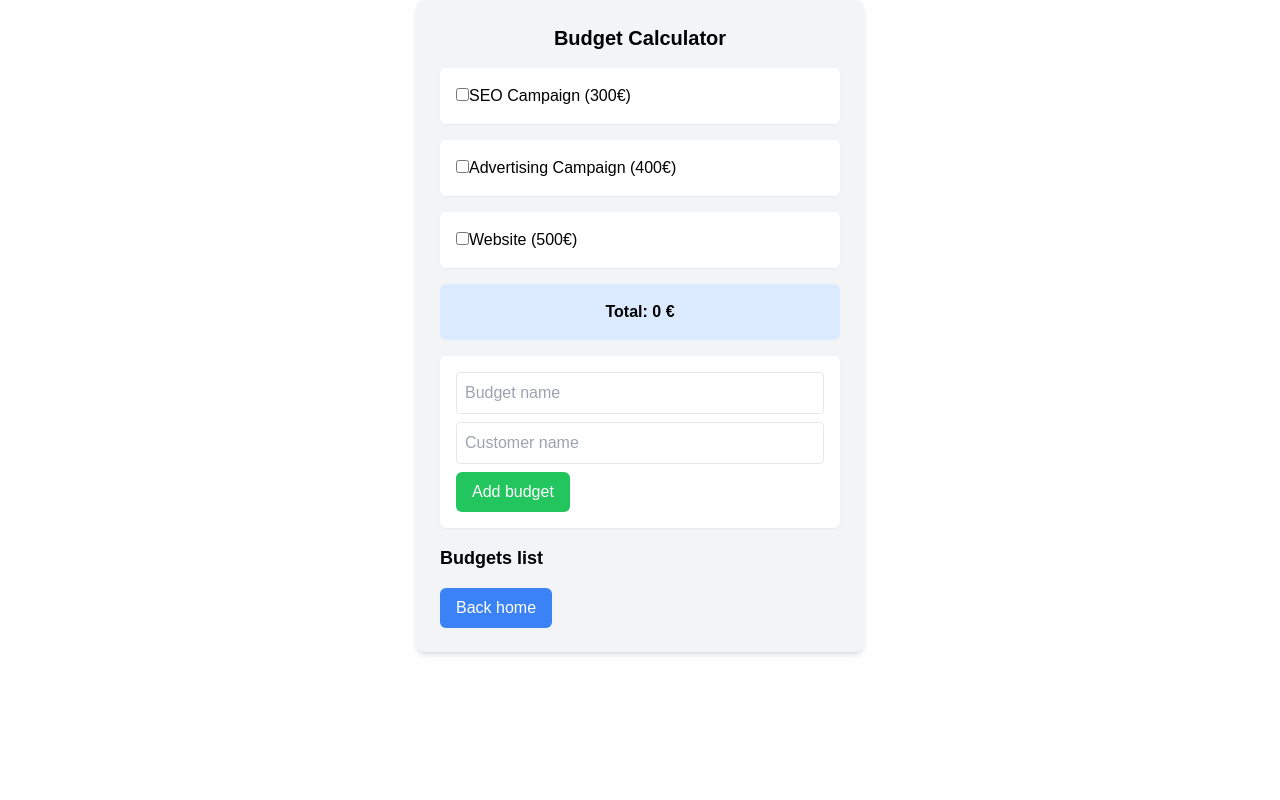
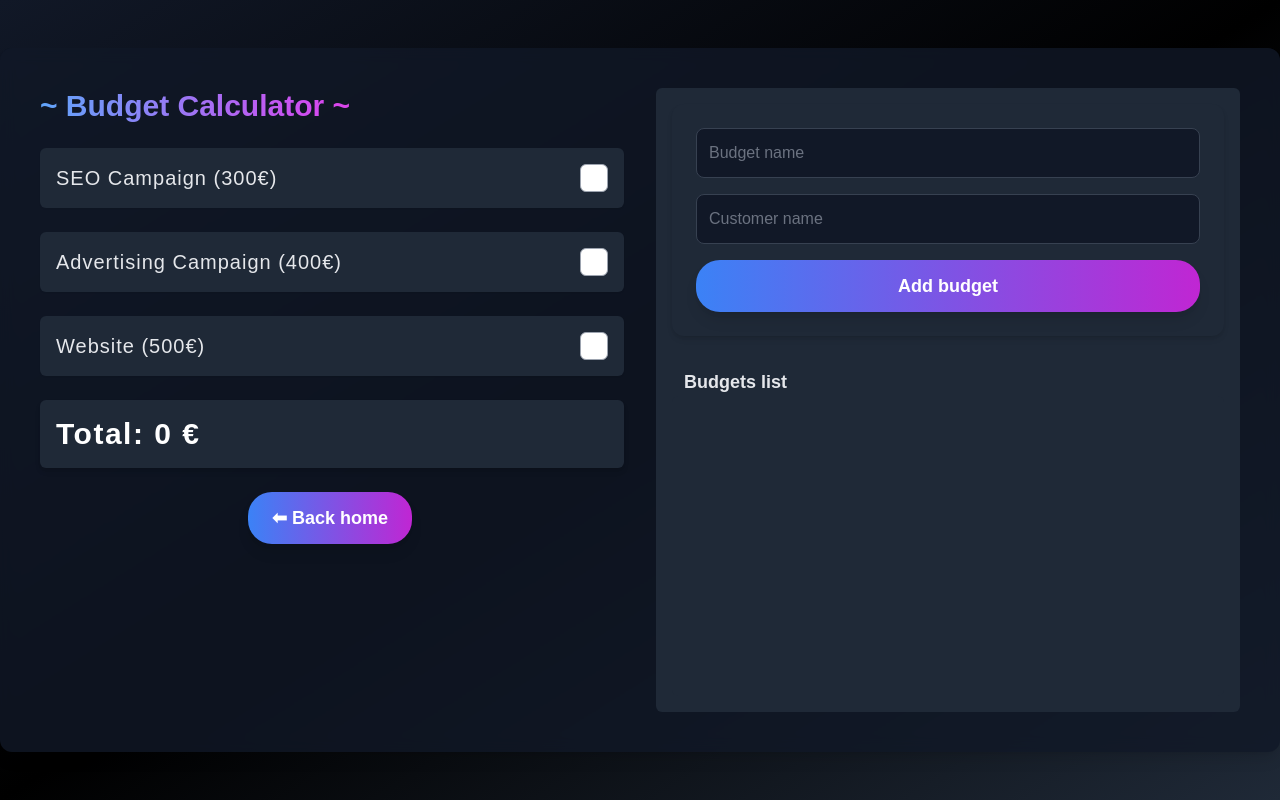
Before and after one commit to triflip/S6.Budgets, a React (Vite) app: page /calculator in a window 1280 px wide. Built offline with nearby package versions, Linux system fonts and the light colour scheme.

Commit message:
feat: add HelpModal component with basic styling

```diff
--- a/src/features/budgets/components/BudgetForm.tsx
+++ b/src/features/budgets/components/BudgetForm.tsx
@@ -19,7 +19,14 @@ export const BudgetForm: React.FC = () => {
   const [budgetName, setBudgetName] = useState("");
   const [clientName, setClientName] = useState("");
   const [budgets, setBudgets] = useState<
-    { id: number; name: string; client: string; services: string[]; total: number; date: string }[]
+    {
+      id: number;
+      name: string;
+      client: string;
+      services: string[];
+      total: number;
+      date: string;
+    }[]
   >([]);
 
   useEffect(() => {
@@ -44,7 +51,7 @@ export const BudgetForm: React.FC = () => {
         client: clientName,
         services: selectedServices,
         total: totalBudget,
-        date: new Date().toLocaleDateString()
+        date: new Date().toLocaleDateString(),
       },
     ]);
 
@@ -53,10 +60,15 @@ export const BudgetForm: React.FC = () => {
   };
 
   return (
-    <div className="max-w-md mx-auto p-6 bg-gray-100 rounded-lg shadow-md space-y-4">
-      <h2 className="text-xl font-bold text-center">Budget Calculator</h2>
+  <div className="min-h-screen flex items-center justify-center bg-gradient-to-br from-gray-900 via-black to-gray-800">
+    <div className="max-w-7xl w-full mx-auto p-10 rounded-xl shadow-lg bg-gray-900/80 backdrop-blur grid grid-cols-2 gap-8">
 
-      <div className="p-4 bg-white rounded-md shadow-sm">
+      <div className="space-y-6 text-xl text-gray-200">
+        <h2 className="text-3xl font-extrabold bg-clip-text text-transparent bg-gradient-to-r from-blue-400 via-fuchsia-500 to-pink-500">
+          ~ Budget Calculator ~
+        </h2>
+
+        <div className="p-4 tracking-wider bg-gray-800 rounded-md shadow-sm flex justify-between items-center">
           <Checkbox
             label="SEO Campaign (300€)"
             checked={seoSelected}
@@ -64,7 +76,7 @@ export const BudgetForm: React.FC = () => {
           />
         </div>
 
-      <div className="p-4 bg-white rounded-md shadow-sm">
+        <div className="p-4 tracking-wider bg-gray-800 rounded-md shadow-sm flex justify-between items-center">
           <Checkbox
             label="Advertising Campaign (400€)"
             checked={adsSelected}
@@ -72,7 +84,7 @@ export const BudgetForm: React.FC = () => {
           />
         </div>
 
-      <div className="p-4 bg-white rounded-md shadow-sm">
+        <div className="p-4 tracking-wider bg-gray-800 rounded-md shadow-sm">
           <Checkbox
             label="Website (500€)"
             checked={webSelected}
@@ -88,10 +100,19 @@ export const BudgetForm: React.FC = () => {
           )}
         </div>
 
-      <div className="p-4 bg-blue-100 rounded-md text-center font-semibold">
+        <div className="text-3xl tracking-wider p-4 bg-gray-800 rounded-md text-white font-semibold shadow-md">
           Total: {totalBudget} €
         </div>
 
+        <button
+          onClick={() => navigate("/")}
+          className=" mt-6 ml-52 px-6 py-3 rounded-3xl bg-gradient-to-r from-blue-500 to-fuchsia-600 text-white text-lg font-semibold shadow-lg hover:scale-105 transform transition"
+        >
+          ⬅ Back home
+        </button>
+      </div>
+
+      <div className="space-y-8 p-4 bg-gray-800 rounded-md">
         <BudgetInputs
           budgetName={budgetName}
           setBudgetName={setBudgetName}
@@ -101,13 +122,9 @@ export const BudgetForm: React.FC = () => {
         />
 
         <BudgetList budgets={budgets} />
-
-      <button
-        onClick={() => navigate("/")}
-        className="px-4 py-2 bg-blue-500 text-white rounded-md"
-      >
-        Back home
-      </button>
+      </div>
+    </div>
   </div>
 );
+
 };
--- a/src/features/budgets/components/BudgetInputs.tsx
+++ b/src/features/budgets/components/BudgetInputs.tsx
@@ -14,25 +14,24 @@ export const BudgetInputs: React.FC<BudgetInputsProps> = ({
   onAdd,
 }) => {
   return (
-    <div className="p-4 bg-white rounded-md shadow-sm space-y-2">
+    <div className="p-6 bg-gray-800 rounded-xl shadow-md space-y-4">
       <input
         type="text"
         placeholder="Budget name"
         value={budgetName}
         onChange={(e) => setBudgetName(e.target.value)}
-        className="w-full p-2 border rounded"
-
+        className="w-full p-3 rounded-lg bg-gray-900 text-gray-200 placeholder-gray-500 border border-gray-700 focus:outline-none focus:ring-2 focus:ring-blue-500"
       />
       <input
         type="text"
         placeholder="Customer name"
         value={clientName}
         onChange={(e) => setClientName(e.target.value)}
-        className="w-full p-2 border rounded"
+        className="w-full p-3 rounded-lg bg-gray-900 text-gray-200 placeholder-gray-500 border border-gray-700 focus:outline-none focus:ring-2 focus:ring-fuchsia-500"
       />
       <button
         onClick={onAdd}
-        className="px-4 py-2 bg-green-500 text-white rounded-md"
+        className="w-full px-6 py-3 rounded-3xl bg-gradient-to-r from-blue-500 to-fuchsia-600 text-white text-lg font-semibold shadow-lg hover:scale-105 transform transition"
       >
         Add budget
       </button>
--- a/src/features/budgets/components/BudgetList.tsx
+++ b/src/features/budgets/components/BudgetList.tsx
@@ -13,20 +13,25 @@ type BudgetListProps = {
 
 export const BudgetList: React.FC<BudgetListProps> = ({ budgets }) => {
   return (
-    <div className="mt-6">
-      <h3 className="text-lg font-bold">Budgets list</h3>
+  <div className="mt-6">
+    <h3 className="ml-3 text-lg font-bold text-gray-200">Budgets list</h3>
+
+
+    <div className="overflow-y-scroll h-[300px] space-y-2 p-2 bg-gray-800 rounded-md">
       <ul className="space-y-2">
         {budgets.map((b) => (
-          <li key={b.id} className="p-3 bg-gray-200 rounded">
+          <li key={b.id} className="p-3 bg-gray-900 rounded text-gray-200 shadow-sm">
             <p className="font-semibold">
               {b.name} — {b.client}
             </p>
-            <p>Services: {b.services.join(", ")}</p>
-            <p>Total: {b.total} €</p>
-            <p>Date: {b.date}</p>
+            <p className="text-sm">Services: {b.services.join(", ")}</p>
+            <p className="text-sm">Total: {b.total} €</p>
+            <p className="text-sm">Date: {b.date}</p>
           </li>
         ))}
       </ul>
     </div>
-  );
+  </div>
+);
+
 };
--- a/src/features/budgets/components/HelpModal.tsx
+++ b/src/features/budgets/components/HelpModal.tsx
@@ -16,10 +16,10 @@ export const HelpModal: React.FC = () => {
 
 
       {isOpen && (
-        <div className="fixed inset-0 flex items-center justify-center bg-black bg-opacity-50">
+        <div className="fixed inset-0 flex items-center justify-center bg-black bg-opacity-50 z-50">
           <div className="bg-white p-6 rounded-md shadow-md max-w-sm">
             <h2 className="text-lg font-bold mb-2">Help</h2>
-            <p className="text-gray-700">
+            <p className="text-gray-900">
              The number of pages indicates how many pages the website will have.
              The number of languages indicates in how many languages it will be displayed.
             </p>
--- a/src/features/welcome/WelcomePage.tsx
+++ b/src/features/welcome/WelcomePage.tsx
@@ -4,24 +4,29 @@ export const WelcomePage: React.FC = () => {
   const navigate = useNavigate();
 
   return (
-    <div className="max-w-md mx-auto p-6 bg-gray-100 rounded-lg shadow-md text-center space-y-4">
-      <h1 className="text-3xl font-extrabold text-blue-600">🌐 GrowthHub</h1>
-      <p className="text-lg italic">
+    <div className="min-h-screen flex space-y-12 items-start pt-20 justify-center bg-gradient-to-br from-gray-900 via-black to-gray-800">
+      <div className="max-w-5xl mx-auto p-12 text-center space-y-2">
+        <h1 className="mt-[-4rem] p-3 text-8xl font-extrabold bg-clip-text text-transparent bg-gradient-to-r from-blue-400 via-fuchsia-500 to-pink-500">
+          ⚡ GrowthHub
+        </h1>
+
+        <p className="pt-24 text-4xl italic text-gray-200">
           Empowering Your Digital Growth — Calculate Your Budget in Seconds
         </p>
-      <p className="text-sm text-gray-600">
+        <p className="pt-32  text-2xl text-gray-400">
           SEO, Ads, and Web Solutions Tailored to Your Business
         </p>
-      <p className="text-xs text-gray-500 mt-2">
+        <p className="pt-28 pb-5 text-xl text-gray-500">
           Start now with instant budget estimation.
         </p>
 
         <button
           onClick={() => navigate("/calculator")}
-        className="px-4 py-2 bg-blue-500 text-white rounded-md"
+          className="w-full max-w-md  px-20 py-4 rounded-3xl bg-gradient-to-r from-blue-500 to-fuchsia-600 text-white text-2xl font-semibold shadow-lg hover:scale-105 transform transition"
         >
           Start
         </button>
       </div>
+    </div>
   );
 };
--- a/src/shared/ui/checkbox.tsx
+++ b/src/shared/ui/checkbox.tsx
@@ -1,21 +1,25 @@
+// Checkbox.tsx
 import React from "react";
 
-
-type CkeckboxProps = {
+interface CheckboxProps {
   label: string;
   checked: boolean;
-    onChange: (checked: boolean) => void;
+  onChange: (value: boolean) => void;
+  className?: string;
 }
 
-export const Checkbox: React.FC<CkeckboxProps> = ({label, checked, onChange}) => {
+export const Checkbox: React.FC<CheckboxProps> = ({ label, checked, onChange }) => {
   return (
-        <label>
+    <label className="flex justify-between items-center cursor-pointer w-full">
+      <span className="text-left">{label}</span>
       <input
         type="checkbox"
         checked={checked}
         onChange={(e) => onChange(e.target.checked)}
+        className="h-7 w-7 appearance-none border border-gray-400 rounded-md bg-white
+                   checked:bg-white checked:border-green-600 checked:before:content-['✔']
+                   checked:before:text-green-600 checked:before:block checked:before:text-center"
       />
-             {label}
     </label>
   );
 };
```
Also changed, not shown: src/features/webOptions/WebOptions.tsx (+39 -18 lines). Lines whose indentation alone changed are shown as unchanged.
